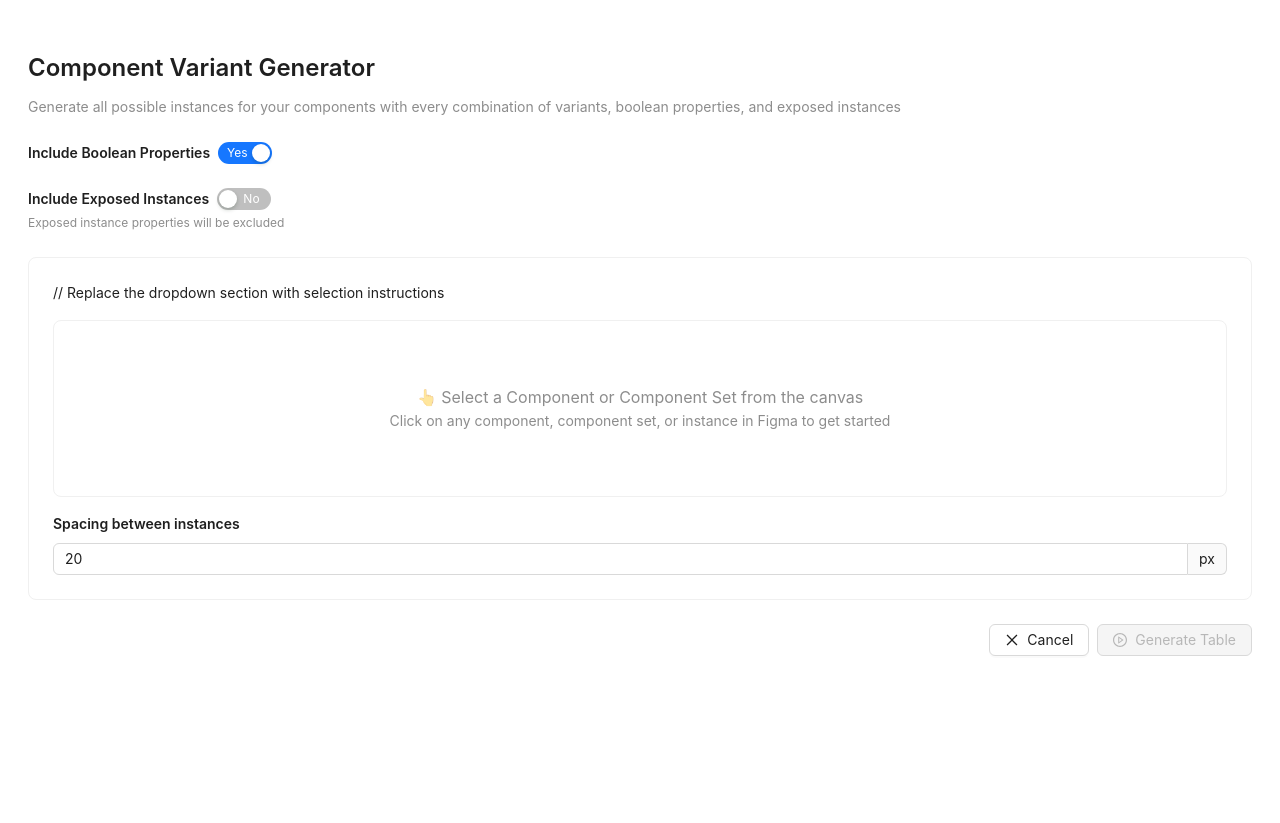
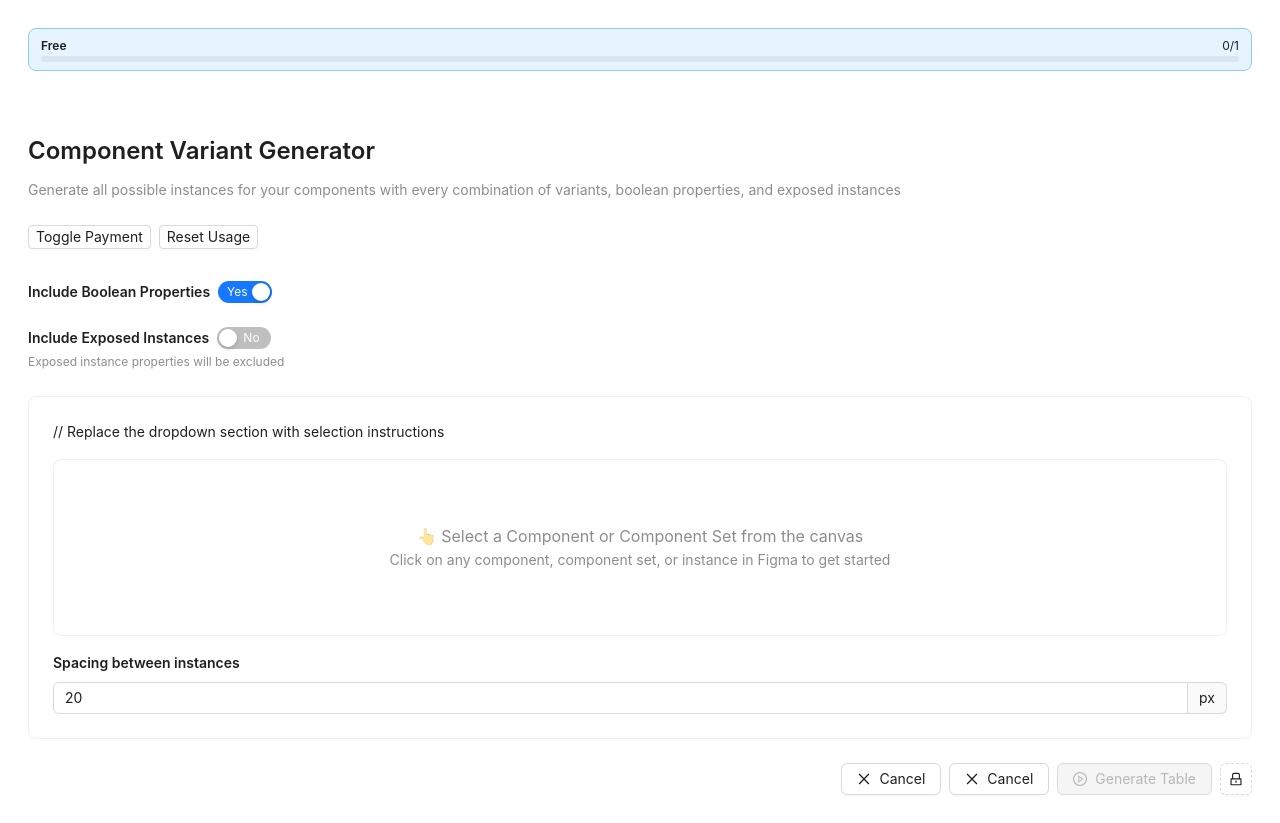
Before and after one commit to Beingmani/InstanceMaker, a React app: page / in a window 1280 px wide. Before the commit the page ends 800 px from the top, so only its background shows below. Built offline with nearby package versions, Linux system fonts and the light colour scheme.

Commit message:
Added limits and figma payment Api integration

```diff
--- a/src/app/components/App.tsx
+++ b/src/app/components/App.tsx
@@ -1,6 +1,6 @@
 import React, { useState, useEffect } from 'react';
-import { Button, Select, Card, Typography, Space, InputNumber, Table, Tag, Switch } from 'antd';
-import { PlayCircleOutlined, CloseOutlined } from '@ant-design/icons';
+import { Button, Select, Card, Typography, Space, InputNumber, Table, Tag, Switch, Alert, Progress } from 'antd';
+import { PlayCircleOutlined, CloseOutlined,UnlockOutlined, LockOutlined, CrownOutlined} from '@ant-design/icons';
 
 const { Title, Text } = Typography;
 const { Option } = Select;
@@ -17,6 +17,82 @@ interface ComponentInfo {
   properties: ComponentProperty[];
 }
 
+// Payment Alert Component
+const UsageAlert = ({
+  isPaid,
+  usageCount,
+  FREE_USAGE_LIMIT,
+  usagePercentage,
+  initiatePayment,
+}) => {
+  const showUpgrade = usageCount >= FREE_USAGE_LIMIT && !isPaid;
+
+  const renderStatus = () => {
+    if (isPaid) {
+      return (
+        <Text strong style={{ fontSize: "12px", marginBottom: "12px" }}>
+          Premium
+        </Text>
+      );
+    }
+    if (showUpgrade) {
+      return (
+        <Button
+          type="primary"
+          icon={<CrownOutlined />}
+          size="small"
+          onClick={initiatePayment}
+          style={{
+            padding: "0 8px",
+            height: "20px",
+            fontSize: "10px",
+            backgroundColor: "#FA8C16",
+            borderColor: "#FA8C16",
+            marginBottom: "12px"
+          }}
+        >
+          Upgrade
+        </Button>
+      );
+    }
+    return (
+      <Text strong style={{ fontSize: "12px", marginBottom: "12px" }}>
+        Free
+      </Text>
+    );
+  };
+
+  return (
+    <Alert
+      message={
+        <div>
+          <div
+            style={{
+              display: "flex",
+              justifyContent: "space-between",
+              alignItems: "center",
+            }}
+          >
+            <div style={{ display: "flex", alignItems: "center", gap: "8px" }}>
+              <Text style={{ fontSize: "12px", fontWeight: 500 }}>
+                {renderStatus()}
+              </Text>
+            </div>
+            <Text style={{ fontSize: "12px" }}>
+              {isPaid ? "Unlimited" : `${usageCount}/${FREE_USAGE_LIMIT}`}
+            </Text>
+          </div>
+
+          {!isPaid && (
+            <Progress percent={usagePercentage} size="small" showInfo={false} />
+          )}
+        </div>
+      }
+      type={isPaid ? "success" : showUpgrade ? "warning" : "info"}
+    />
+  );
+};
+
 const App: React.FC = () => {
 
  // Make sure this is correctly typed
@@ -26,17 +102,35 @@ const [selectedComponent, setSelectedComponent] = useState<ComponentInfo | null>
   const [includeBooleans, setIncludeBooleans] = useState<boolean>(true);
   const [includeExposedInstances, setIncludeExposedInstances] = useState<boolean>(false);
   const [toggledProperties, setToggledProperties] = useState<Record<string, boolean>>({});
+  const [usageCount, setUsageCount] = useState<number | "unlimited">(0);
+const [isPaid, setIsPaid] = useState<boolean>(false);
+const FREE_USAGE_LIMIT = 1;
 
 useEffect(() => {
+  // Check payment status on mount
+  parent.postMessage(
+    {
+      pluginMessage: {
+        type: "check-payment-status",
+      },
+    },
+    "*"
+  );
+
   // Listen for messages from the plugin controller
   window.onmessage = (event) => {
-    const { type, data } = event.data.pluginMessage || {};
+    const { type, data, usageCount, isPaid } = event.data.pluginMessage || {};
 
     if (type === 'component-selected') {
       setSelectedComponent(data);
     } else if (type === 'selection-cleared') {
       setSelectedComponent(null);
       setToggledProperties({});
+    } else if (type === 'update-usage') {
+      // Handle payment status updates - fix the data structure
+      setUsageCount(usageCount !== undefined ? usageCount : data?.usageCount);
+      setIsPaid(isPaid !== undefined ? isPaid : data?.isPaid);
+      console.log('Payment status updated:', { usageCount, isPaid }); // Debug log
     }
   };
 }, []);
@@ -57,6 +151,44 @@ useEffect(() => {
     setToggledProperties(initialToggles);
   }
 }, [selectedComponent, includeBooleans, includeExposedInstances]);
+
+// Add these payment functions
+const initiatePayment = () => {
+  parent.postMessage(
+    {
+      pluginMessage: {
+        type: "initiate-payment",
+      },
+    },
+    "*"
+  );
+};
+
+const toggleDevPaymentStatus = () => {
+  parent.postMessage(
+    {
+      pluginMessage: {
+        type: "toggle-dev-payment-status",
+      },
+    },
+    "*"
+  );
+};
+
+const resetUsageCount = () => {
+  parent.postMessage(
+    {
+      pluginMessage: {
+        type: "reset-usage-count",
+      },
+    },
+    "*"
+  );
+};
+
+// Calculate remaining free uses
+const remainingUses = typeof usageCount === "number" ? Math.max(0, FREE_USAGE_LIMIT - usageCount) : "unlimited";
+const usagePercentage = typeof usageCount === "number" ? (usageCount / FREE_USAGE_LIMIT) * 100 : 100;
 
   // Generate combinations function
   const generateCombinations = (properties: ComponentProperty[]): Record<string, string>[] => {
@@ -176,12 +308,32 @@ const handleGenerate = () => {
   return (
     <div style={{ padding: '20px', fontFamily: 'Inter, sans-serif' }}>
       <Space direction="vertical" size="large" style={{ width: '100%' }}>
+
+        {/* ADD THIS BLOCK */}
+<div style={{ marginBottom: "16px" }}>
+  <UsageAlert
+    isPaid={isPaid}
+    usageCount={usageCount}
+    FREE_USAGE_LIMIT={FREE_USAGE_LIMIT}
+    usagePercentage={usagePercentage}
+    initiatePayment={initiatePayment}
+  />
+</div>
         <div>
           <Title level={3}>Component Variant Generator</Title>
           <Text type="secondary">
             Generate all possible instances for your components with every combination of variants, boolean properties,
             and exposed instances
           </Text>
+        </div>
+
+<div style={{ display: "flex", gap: "8px", marginBottom: "8px" }}>
+        <Button size="small" onClick={toggleDevPaymentStatus}>
+          Toggle Payment
+        </Button>
+        <Button size="small" onClick={resetUsageCount}>
+          Reset Usage
+        </Button>
       </div>
 
         <div>
@@ -378,14 +530,35 @@ const handleGenerate = () => {
           <Button onClick={handleCancel} icon={<CloseOutlined />}>
             Cancel
           </Button>
+        <Space style={{ width: '100%', justifyContent: 'flex-end' }}>
+  <Button onClick={handleCancel} icon={<CloseOutlined />}>
+    Cancel
+  </Button>
   <Button
     type="primary"
     onClick={handleGenerate}
-  disabled={!selectedComponent || calculateCombinations() === 0}
+    disabled={
+      !selectedComponent ||
+      calculateCombinations() === 0 ||
+      (typeof usageCount === "number" && usageCount >= FREE_USAGE_LIMIT && !isPaid)
+    }
     icon={<PlayCircleOutlined />}
   >
-  Generate Table
+    {!isPaid && typeof usageCount === "number" && usageCount >= FREE_USAGE_LIMIT
+      ? 'Upgrade Required'
+      : 'Generate Table'
+    }
   </Button>
+
+  {/* Add premium indicator button */}
+  <Button
+    icon={isPaid ? <UnlockOutlined /> : <LockOutlined />}
+    type="dashed"
+    onClick={!isPaid ? initiatePayment : undefined}
+    disabled={isPaid}
+    title={isPaid ? "Premium features unlocked" : "Unlock premium features"}
+  />
+</Space>
         </Space>
       </Space>
     </div>
--- a/src/plugin/controller.ts
+++ b/src/plugin/controller.ts
@@ -1,6 +1,11 @@
 // This file handles the Figma API interactions
 
 figma.showUI(__html__, { width: 800, height: 600 });
+
+// Add this at the top after imports
+const FREE_USAGE_LIMIT = 1;
+
+
 
 figma.on('selectionchange', () => {
   const selection = figma.currentPage.selection;
@@ -75,6 +80,28 @@ function sendComponentData(componentSet: ComponentSetNode) {
     }
   });
 }
+
+// Add this function after the existing helper functions
+const resetUsageCount = async () => {
+  await figma.clientStorage.setAsync("usage-count", 0);
+  figma.notify("Usage count reset to 0");
+  figma.ui.postMessage({
+    type: "update-usage",
+    usageCount: 0,
+    isPaid: figma.payments.status.type === "PAID",
+  });
+};
+
+// Add this function for development testing
+const toggleDevPaymentStatus = () => {
+  if (figma.payments.status.type === "UNPAID") {
+    figma.payments.setPaymentStatusInDevelopment({ type: "PAID" });
+    figma.notify("Dev mode: Payment status set to PAID");
+  } else {
+    figma.payments.setPaymentStatusInDevelopment({ type: "UNPAID" });
+    figma.notify("Dev mode: Payment status set to UNPAID");
+  }
+};
 
 // Helper function to send single Component data
 function sendSingleComponentData(component: ComponentNode) {
@@ -844,9 +871,31 @@ async function createInstancesTable(componentId: string, combinations: Record<st
 }
 
 figma.ui.onmessage = async (msg) => {
-
   if (msg.type === 'generate-table') {
     const { componentId, spacing, enabledProperties } = msg;
+
+    // CHECK PAYMENT STATUS AND USAGE COUNT - ADD THIS BLOCK
+    const usageCount = (await figma.clientStorage.getAsync("usage-count")) || 0;
+
+    // If user has reached free limit and hasn't paid, show checkout
+    if (usageCount >= FREE_USAGE_LIMIT && figma.payments.status.type === "UNPAID") {
+      figma.notify(
+        `You've reached the free limit of ${FREE_USAGE_LIMIT} generations. Please upgrade to continue.`
+      );
+
+      // Initiate checkout process
+      await figma.payments.initiateCheckoutAsync({
+        interstitial: "TRIAL_ENDED",
+      });
+
+      // Check if user completed payment
+      if (figma.payments.status.type === "UNPAID") {
+        figma.notify("Payment required to continue using this feature.");
+        return;
+      }
+    }
+    // END PAYMENT CHECK
+
     const componentSet = figma.getNodeById(componentId) as ComponentSetNode;
 
     if (componentSet) {
@@ -880,10 +929,74 @@ figma.ui.onmessage = async (msg) => {
 
       const combinations = generateCombinations(properties);
       await createInstancesTable(componentId, combinations, spacing);
+
+      // INCREMENT USAGE COUNT AND NOTIFY - ADD THIS BLOCK
+      if (figma.payments.status.type === "UNPAID") {
+        const newCount = usageCount + 1;
+        await figma.clientStorage.setAsync("usage-count", newCount);
+
+        // Notify user about remaining free usages
+        const remaining = Math.max(0, FREE_USAGE_LIMIT - newCount);
+        if (remaining > 0) {
+          figma.notify(
+            `Generated component table! You have ${remaining} free generations remaining.`
+          );
+        } else {
+          figma.notify(
+            `Generated component table! This was your last free generation.`
+          );
+        }
+      } else {
+        figma.notify(`Generated component table!`);
       }
 
-  figma.closePlugin();
+      // Send usage status to UI
+      figma.ui.postMessage({
+        type: "update-usage",
+        usageCount: figma.payments.status.type === "UNPAID" ? usageCount + 1 : "unlimited",
+        isPaid: figma.payments.status.type === "PAID",
+      });
+      // END USAGE COUNT UPDATE
     }
+
+
+  }
+
+  // ADD THESE NEW MESSAGE HANDLERS
+  else if (msg.type === "check-payment-status") {
+    const usageCount = (await figma.clientStorage.getAsync("usage-count")) || 0;
+    figma.ui.postMessage({
+      type: "update-usage",
+      usageCount: figma.payments.status.type === "UNPAID" ? usageCount : "unlimited",
+      isPaid: figma.payments.status.type === "PAID",
+    });
+  }
+  else if (msg.type === "initiate-payment") {
+    await figma.payments.initiateCheckoutAsync({
+      interstitial: "PAID_FEATURE",
+    });
+
+    const usageCount = (await figma.clientStorage.getAsync("usage-count")) || 0;
+    figma.ui.postMessage({
+      type: "update-usage",
+      usageCount: figma.payments.status.type === "UNPAID" ? usageCount : "unlimited",
+      isPaid: figma.payments.status.type === "PAID",
+    });
+  }
+  else if (msg.type === "toggle-dev-payment-status") {
+    toggleDevPaymentStatus();
+
+    const usageCount = (await figma.clientStorage.getAsync("usage-count")) || 0;
+    figma.ui.postMessage({
+      type: "update-usage",
+      usageCount: figma.payments.status.type === "UNPAID" ? usageCount : "unlimited",
+      isPaid: figma.payments.status.type === "PAID",
+    });
+  }
+  else if (msg.type === "reset-usage-count") {
+    resetUsageCount();
+  }
+
   if (msg.type === 'cancel') {
     figma.closePlugin();
   }
```
Also changed, not shown: figma-payments.d.ts (added, +18 -0 lines), manifest.json. Lines whose indentation alone changed are shown as unchanged.
